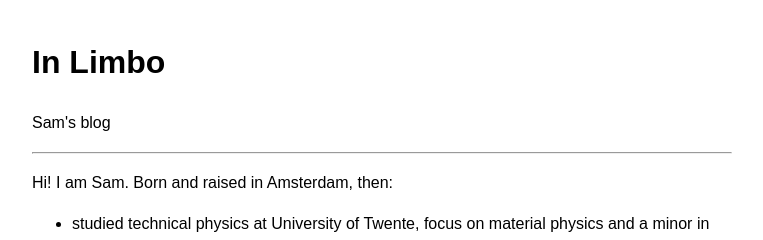
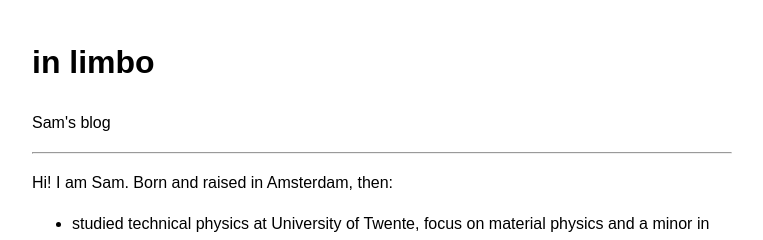
Before and after one commit to samman350/samman350.github.io, a Jekyll site: the page built from README.md, in a window 1280 px wide. Shown: the top 240 px of the page, without its empty margins (258-1021 px from the left). Built offline with Jekyll 4.4.1, drawn with Linux system fonts in a browser that asks for light colours; our own code applies the rules of GitHub Pages for plain Markdown files.

```diff
--- a/_config.yml
+++ b/_config.yml
@@ -1,5 +1,5 @@
 # _config.yml
-title: In Limbo
+title: in limbo
 description: >-
   Sam's blog
 baseurl: ""              # no trailing slash; leave blank for username.github.io
```
